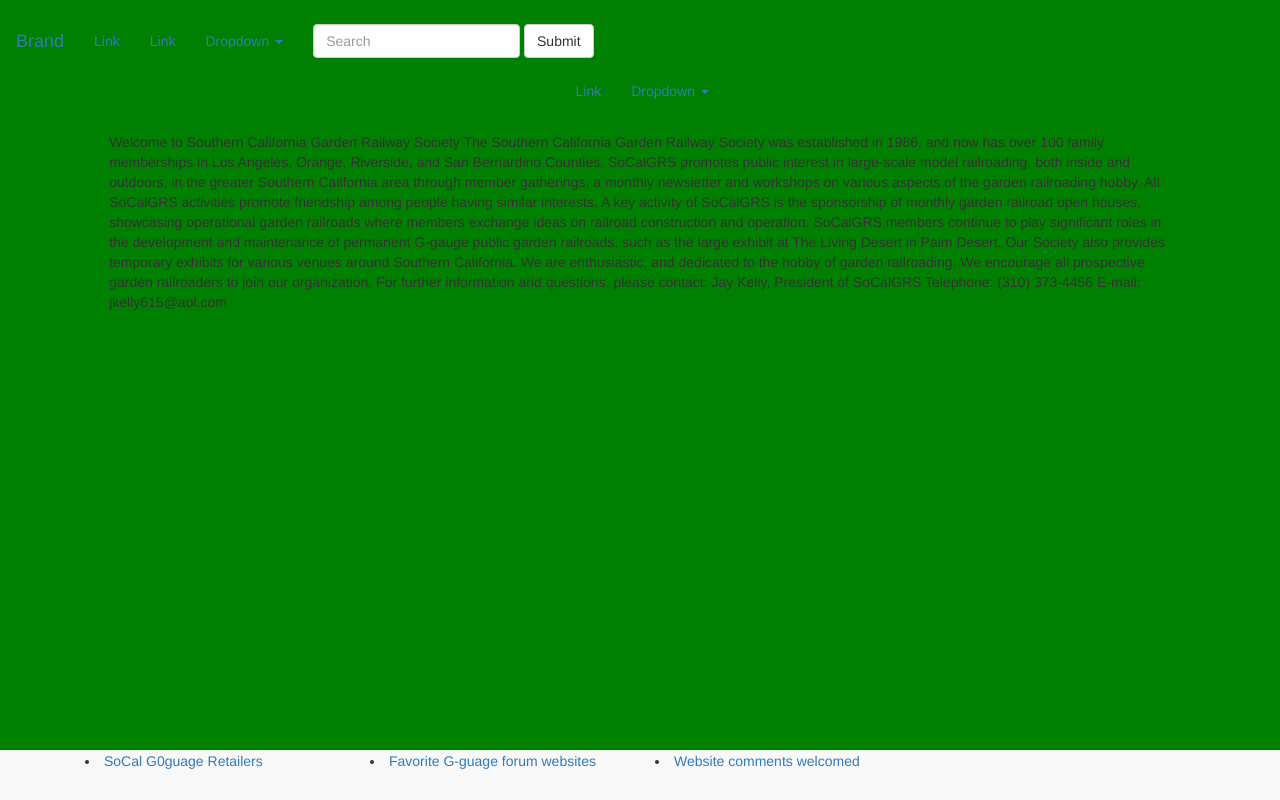
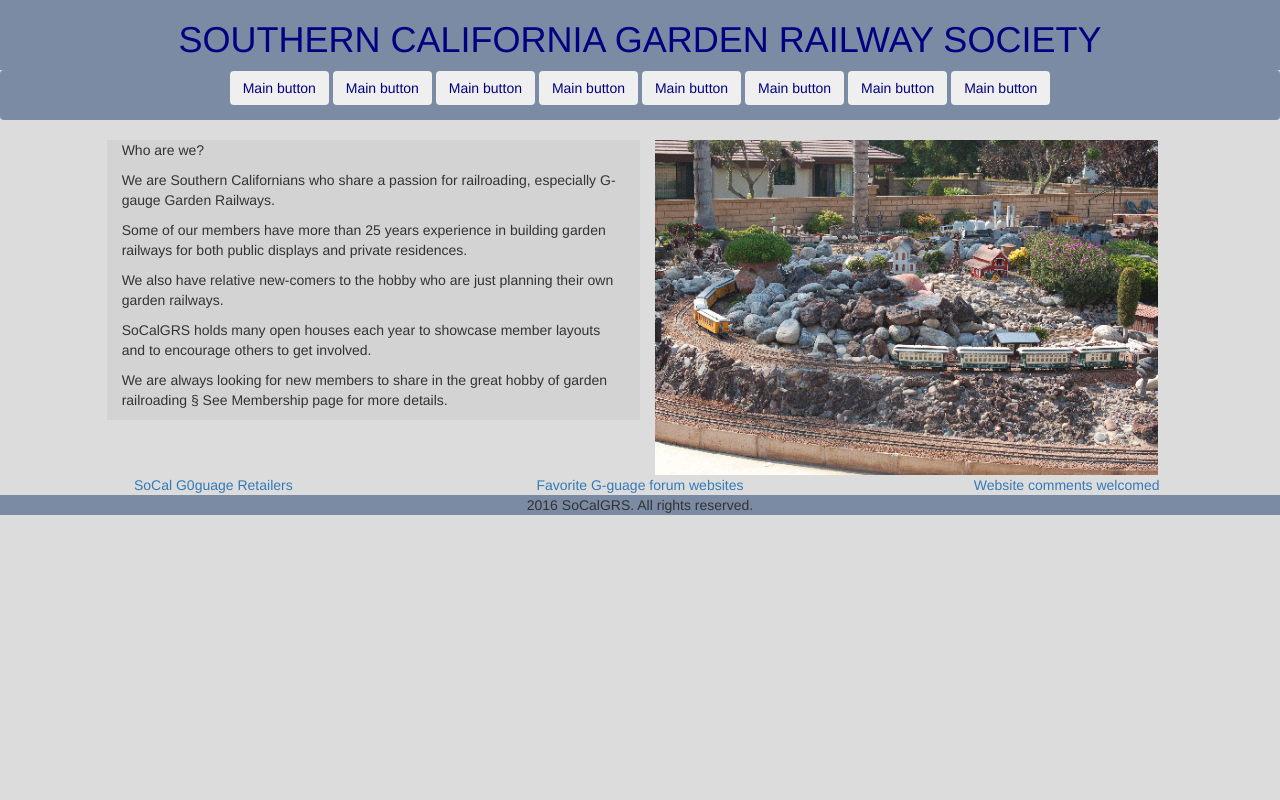
Before and after one commit to djacobs74/soCalGRS, a Django app: page / in a window 1280 px wide. Run offline with Django 3.2, Linux system fonts and the light colour scheme; some libraries are stand-ins or nearby versions.

Commit message:
homepage layout

```diff
--- a/socalgrs/static/css/styles.css
+++ b/socalgrs/static/css/styles.css
@@ -1,7 +1,23 @@
-h1 {
-	color: red;
+
+body {
+	background-color: #DCDCDC;
+
 }
 
-body {
-	background-color: green;
+
+.banner {
+	color: #000080;
+	background-color: #7A8BA3;
 }
+
+li {
+	list-style: none;
+}
+
+.whoAreWe {
+	background-color: #D3D3D3;
+}
+
+.rights {
+	background-color: #7A8BA3;
+}
--- a/socalgrs/templates/footer.html
+++ b/socalgrs/templates/footer.html
@@ -1,15 +1,22 @@
-<div class="row">
-	<nav class="navbar navbar-default navbar-fixed-bottom">
-	  <div class="container">
-	    <div class="col-xs-3">
+
+
+<div class="text-center container-fluid">
+	<div class="row">
+	    <div class="col-xs-4">
 	    	<li><a href="#">SoCal G0guage Retailers</a></li>
 	    </div>
-	    <div class="col-xs-3">
+	    <div class="col-xs-4">
 	    	<li><a href="#">Favorite G-guage forum websites</a></li>
 	    </div>
-	    <div class="col-xs-3">
+	    <div class="col-xs-4">
 	    	<li><a href="#">Website comments welcomed</a></li>
 	    </div>
-	  </div>
-	</nav>
+	 </div>
 </div>
+
+
+<div class="container-fluid">
+	<div class="row">
+		<p class="rights text-center">2016 SoCalGRS. All rights reserved.</p>
+	</div>
+</div>
--- a/socalgrs/templates/head.html
+++ b/socalgrs/templates/head.html
@@ -3,6 +3,7 @@
 <html lang="en">
 <head>
 <link rel="stylesheet" href="https://maxcdn.bootstrapcdn.com/bootstrap/3.3.7/css/bootstrap.min.css" integrity="sha384-BVYiiSIFeK1dGmJRAkycuHAHRg32OmUcww7on3RYdg4Va+PmSTsz/K68vbdEjh4u" crossorigin="anonymous">
+
 <link rel="stylesheet" type="text/css" href="{% static 'css/styles.css' %}" />
 
 
--- a/socalgrs/templates/index.html
+++ b/socalgrs/templates/index.html
@@ -6,31 +6,20 @@
 
 
 <body>
-<div class="row">
-	<div class="col-xs-10 col-xs-offset-1">
-		<p>
-Welcome to Southern California Garden Railway Society
-The Southern California Garden Railway Society was established in 1986, and now has over 100 family memberships in Los Angeles, Orange, Riverside, and San Bernardino Counties.
 
-SoCalGRS promotes public interest in large-scale model railroading, both inside and outdoors, in the greater Southern California area through member gatherings, a monthly newsletter and workshops on various aspects of the garden railroading hobby.
-
-All SoCalGRS activities promote friendship among people having similar interests.
-
-A key activity of SoCalGRS is the sponsorship of monthly garden railroad open houses, showcasing operational garden railroads where members exchange ideas on railroad construction and operation.
-
-SoCalGRS members continue to play significant roles in the development and maintenance of permanent G-gauge public garden railroads, such as the large exhibit at The Living Desert in Palm Desert.  Our Society also provides temporary exhibits for various venues around Southern California.
-
-We are enthusiastic, and dedicated to the hobby of garden railroading. We encourage all prospective garden railroaders to join our organization.
-
-For further information and questions, please contact:
-
-Jay Kelly, President of SoCalGRS
-
-    Telephone: (310) 373-4456
-
-
-
-E-mail: jkelly615@aol.com</p>
+<div class="container-fluid">
+	<div class="row">
+		<div class="whoAreWe col-xs-5 col-xs-offset-1">
+			<p>Who are we?</p>
+			<p>We are Southern Californians who share a passion for railroading, especially G-gauge Garden Railways.</p>
+			<p>Some of our members have more than 25 years experience in building garden railways for both public displays and private residences.</p>
+			<p>We also have relative new-comers to the hobby who are just planning their own garden railways.</p>
+			<p>SoCalGRS holds many open houses each year to showcase member layouts and to encourage others to get involved.</p>
+			<p>We are always looking for new members to share in the great hobby of garden railroading § See Membership page for more details.</p>
+		</div>
+		<div class="col-xs-5">
+			<img class="img-responsive" src="static/images/Clarkson-9d.gif">
+		</div>
 	</div>
 </div>
 
@@ -39,5 +28,3 @@
 {% include 'footer.html' %}
 
 </html>
-
-{% block header %}{% endblock %}
--- a/socalgrs/templates/navbar.html
+++ b/socalgrs/templates/navbar.html
@@ -1,59 +1,20 @@
+<div class="container-fluid">
+	<div class="row"> <!-- Banner -->
+		<div class="banner text-center container-fluid">
+			<h1>SOUTHERN CALIFORNIA GARDEN RAILWAY SOCIETY</h1>
+		</div>
+	</div>
+</div>
 
-
-
-
-<div class="row">
-	<nav class="navbar navbar-text">
-	  <div class="container-fluid">
-	    <!-- Brand and toggle get grouped for better mobile display -->
-	    <div class="navbar-header">
-	      <button type="button" class="navbar-toggle collapsed" data-toggle="collapse" data-target="#bs-example-navbar-collapse-1" aria-expanded="false">
-	        <span class="sr-only">Toggle navigation</span>
-	        <span class="icon-bar"></span>
-	        <span class="icon-bar"></span>
-	        <span class="icon-bar"></span>
-	      </button>
-	      <a class="navbar-brand" href="#">Brand</a>
-	    </div>
-
-	    <!-- Collect the nav links, forms, and other content for toggling -->
-	    <div class="collapse navbar-collapse" id="bs-example-navbar-collapse-1">
-	      <ul class="nav navbar-nav">
-	        <li class="active"><a href="#">Link <span class="sr-only">(current)</span></a></li>
-	        <li><a href="#">Link</a></li>
-	        <li class="dropdown">
-	          <a href="#" class="dropdown-toggle" data-toggle="dropdown" role="button" aria-haspopup="true" aria-expanded="false">Dropdown <span class="caret"></span></a>
-	          <ul class="dropdown-menu">
-	            <li><a href="#">Action</a></li>
-	            <li><a href="#">Another action</a></li>
-	            <li><a href="#">Something else here</a></li>
-	            <li role="separator" class="divider"></li>
-	            <li><a href="#">Separated link</a></li>
-	            <li role="separator" class="divider"></li>
-	            <li><a href="#">One more separated link</a></li>
-	          </ul>
-	        </li>
-	      </ul>
-	      <form class="navbar-form navbar-left">
-	        <div class="form-group">
-	          <input type="text" class="form-control" placeholder="Search">
-	        </div>
-	        <button type="submit" class="btn btn-default">Submit</button>
-	      </form>
-	      <ul class="nav navbar-nav navbar-right">
-	        <li><a href="#">Link</a></li>
-	        <li class="dropdown">
-	          <a href="#" class="dropdown-toggle" data-toggle="dropdown" role="button" aria-haspopup="true" aria-expanded="false">Dropdown <span class="caret"></span></a>
-	          <ul class="dropdown-menu">
-	            <li><a href="#">Action</a></li>
-	            <li><a href="#">Another action</a></li>
-	            <li><a href="#">Something else here</a></li>
-	            <li role="separator" class="divider"></li>
-	            <li><a href="#">Separated link</a></li>
-	          </ul>
-	        </li>
-	      </ul>
-	    </div><!-- /.navbar-collapse -->
-	  </div><!-- /.container-fluid -->
-	</nav>
-</div>
+<nav class="banner text-center navbar navbar-light bg-faded">
+  <form class="form-inline">
+    <button class="btn btn-outline-success" type="button">Main button</button>
+    <button class="btn btn-outline-success" type="button">Main button</button>
+    <button class="btn btn-outline-success" type="button">Main button</button>
+    <button class="btn btn-outline-success" type="button">Main button</button>
+    <button class="btn btn-outline-success" type="button">Main button</button>
+    <button class="btn btn-outline-success" type="button">Main button</button>
+    <button class="btn btn-outline-success" type="button">Main button</button>
+    <button class="btn btn-outline-success" type="button">Main button</button>
+  </form>
+</nav>
```
Also changed, not shown: socalgrs/static/images/Clarkson-9d.gif (added).
